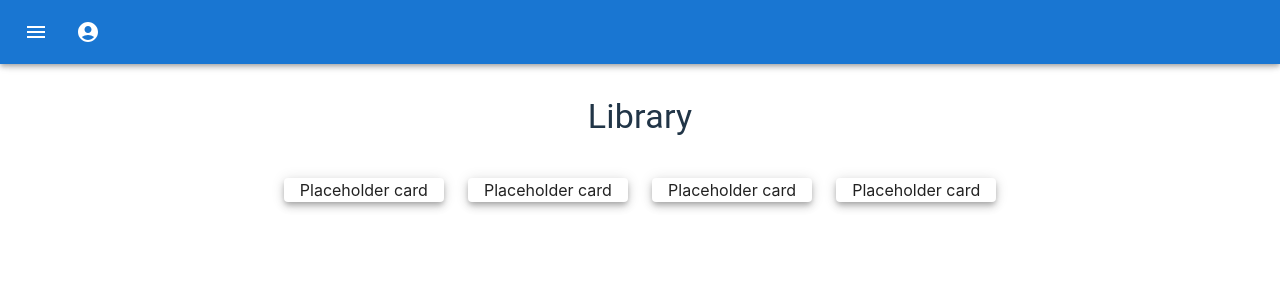
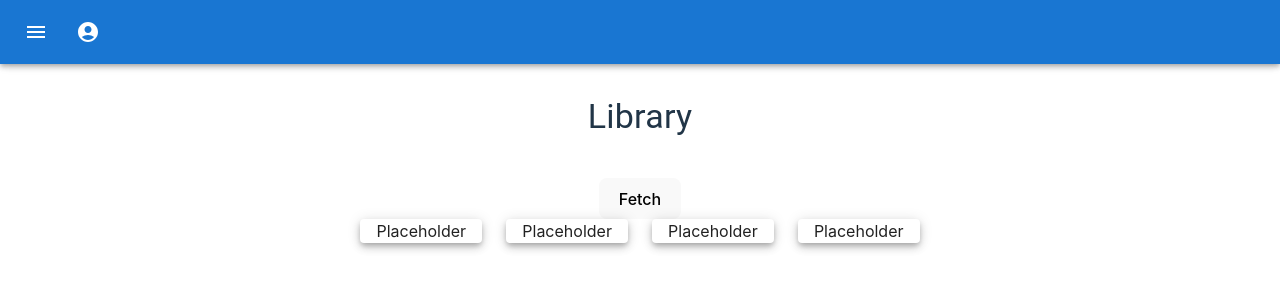
Before and after one commit to eccpluto/IOD2024-capstoneProject, a React (Vite) app in the folder frontend/ideo/: page /library in a window 1280 px wide. Shown: the top 300 px of the page. Built offline with nearby package versions, Linux system fonts and the light colour scheme.

Commit message:
updated resource schema, setup serialised external API fetcher for unpaywall

```diff
--- a/frontend/ideo/src/components/LibraryBrowser.jsx
+++ b/frontend/ideo/src/components/LibraryBrowser.jsx
@@ -1,5 +1,6 @@
 import { Box, Container, Grid } from "@mui/material";
 import ResourceCard from "./ResourceCard";
+import useUnpaywallData from "../hooks/useUnpaywallData";
 
 // provides UI access to library resources for a give user
 export default function LibraryBrowser(props) {
@@ -7,9 +8,18 @@ export default function LibraryBrowser(props) {
   // destructure props, also indicates allowable props
   const { userId } = props;
 
+  // temporary code to pull down some data from unpaywall
+  const [unpaywallData, getUnpaywallData] = useUnpaywallData();
+
+  console.log(unpaywallData);
+
   return (
     <Container>
       {/* layout the resources in a grid */}
+      <button onClick={() =>
+        getUnpaywallData("/search?query=askljhasdfkljhasdf&is_oa=true&email=unpaywall_01@example.com")}>
+        Fetch
+      </button>
       <Grid
         container
         spacing={3}
@@ -17,6 +27,11 @@ export default function LibraryBrowser(props) {
         justifyContent="center"
         alignItems="flex-end"
       >
+        {/* if we have data, we map these to cards */}
+        {unpaywallData && unpaywallData.map((resorce) => {
+          // pass the data into the cards - already serialised
+          // <ResourceCard
+        })}
         <Grid item xs={6} sm={4} lg={3} xl={2}>
           <ResourceCard />
         </Grid>
--- a/frontend/ideo/src/components/ResourceCard.jsx
+++ b/frontend/ideo/src/components/ResourceCard.jsx
@@ -1,11 +1,13 @@
 import { Box, Paper } from "@mui/material";
 
+// display a resource
+// this could be from a search result(s), or from locally saved resources
 export default function ResourceCard(props) {
     return (
         <Paper
             elevation={5}
         >
-            Placeholder card
+            Placeholder
         </Paper>
     )
 }
--- /dev/null
+++ b/frontend/ideo/src/hooks/useUnpaywallData.jsx
@@ -0,0 +1,43 @@
+import axios from "axios";
+import { useEffect, useState } from "react";
+
+// Use this hook to consume data from the unpaywall api.
+// observe updates to the returned data object for results
+// in consuming code
+export default function useUnpaywallData() {
+
+    const API_BASE_URL = "https://api.unpaywall.org/v2";
+    const [data, setData] = useState(null);
+    const [url, setURL] = useState(null);
+
+    function handleGetData(enpoint) {
+        const request = API_BASE_URL + enpoint;
+        console.log(request);
+        setURL(request);
+    }
+
+    // serialise the data so that we only retain what we want in our model
+    function serialiseData(data) {
+        let serialisedData = {};
+        setData(serialisedData)
+    }
+
+    // observe the url state and fetch data when change detected
+    useEffect(() => {
+        if (url) {
+            console.log('actually fetching')
+            axios.get(url)
+                .then(response => serialiseData(response.data.results))
+                .catch(err => console.log(err));
+        }
+
+        return () => {
+            console.log("done fetching unpaywall data");
+        }
+
+    }, [url]);
+
+    // return the data from the api request
+    // a callback to to set the api request: handleGetData
+    return [data, handleGetData];
+}
--- a/frontend/ideo/src/pages/LibraryPage.jsx
+++ b/frontend/ideo/src/pages/LibraryPage.jsx
@@ -6,7 +6,7 @@ import { useUserContext } from "../contexts/UserContext";
 
 export default function LibraryPage(props) {
 
-    const { user}  = useUserContext();
+    const { user } = useUserContext();
 
     return (
         // all pages are in a container
@@ -26,7 +26,7 @@ export default function LibraryPage(props) {
 
                 {/* resource browser */}
                 <Grid item xs={12}>
-                    <LibraryBrowser userId={user.id}/>
+                    <LibraryBrowser userId={user.id} />
                 </Grid>
 
                 {/* TODO - hide this on xs screens, potentially popup functionality for viewer */}
@@ -36,7 +36,6 @@ export default function LibraryPage(props) {
                 </Grid> */}
 
             </Grid>
-
         </Container>
     )
 }
```
Also changed, not shown: 1 other file (tests, documents, lock files or other folders).
